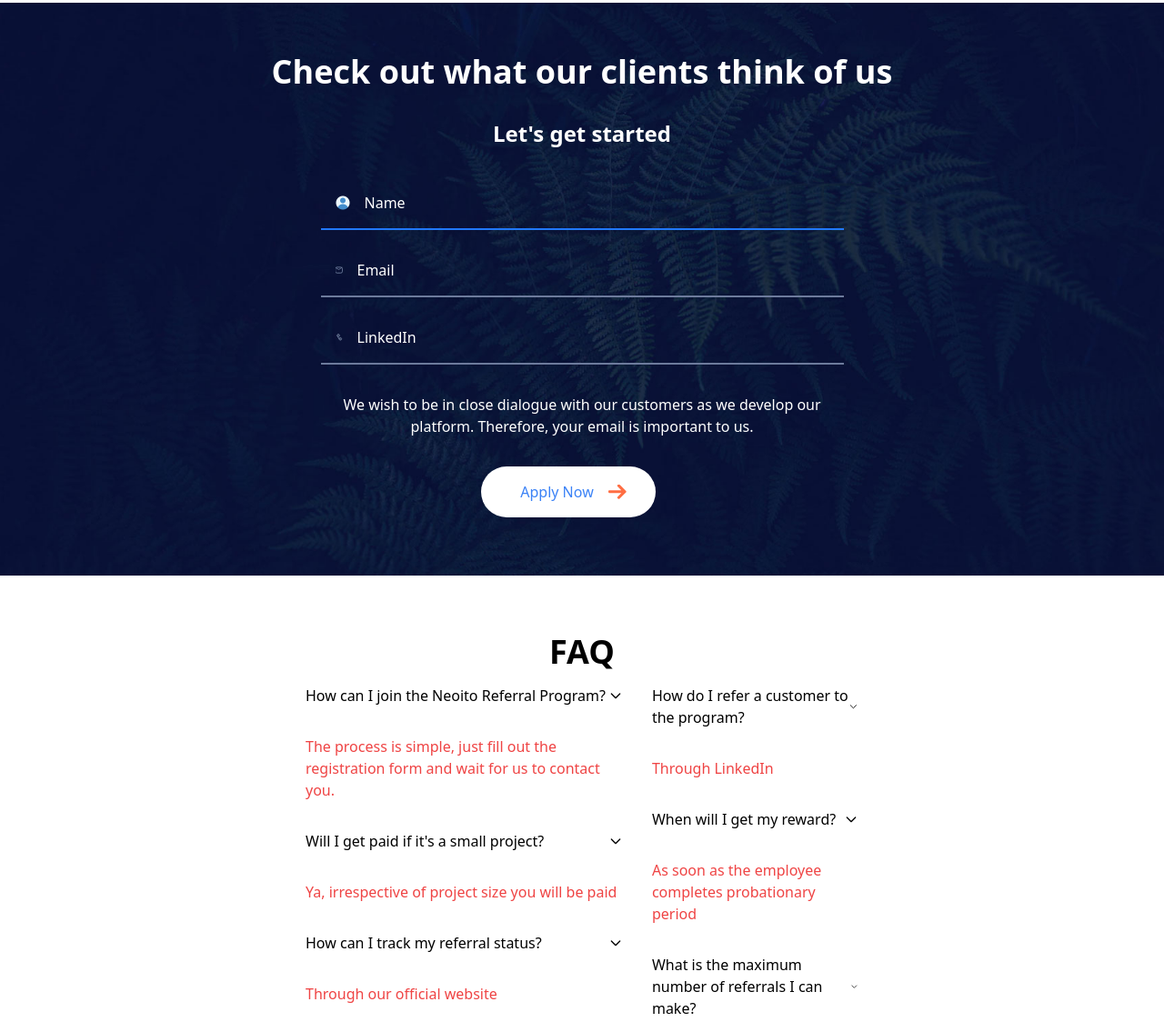
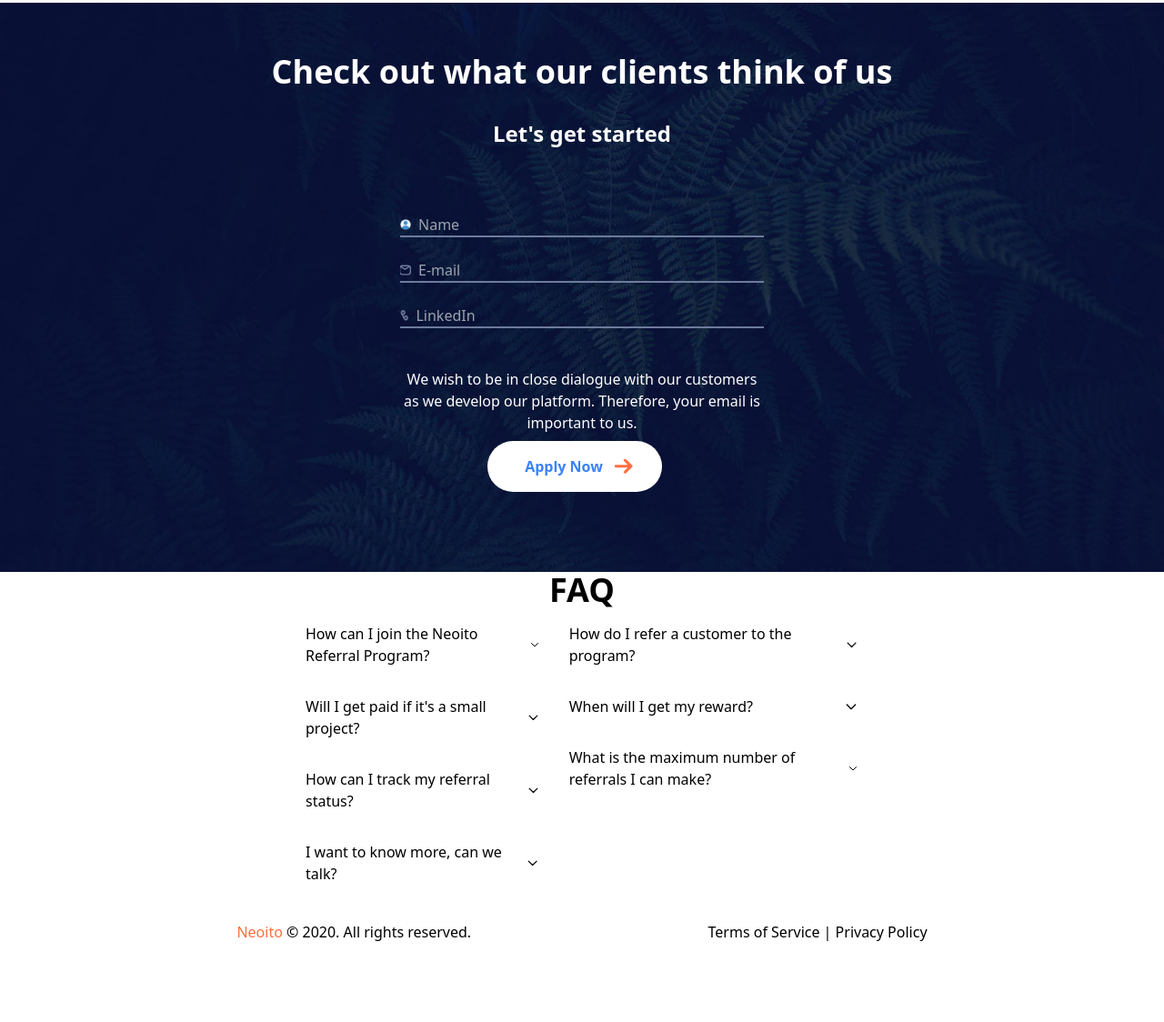
Before and after one commit to SvdNeo/workshop_practice2_neoito, a plain HTML site: page index.html in a window 1280 px wide. Shown: the part 2988-4112 px from the top of the page at 91% size. After the commit the page ends 4049 px from the top, so only its background shows below. Drawn offline with nearby package versions, Linux system fonts and the light colour scheme.

Commit message:
completed the webpage design with revision 1

```diff
--- a/index.html
+++ b/index.html
@@ -190,64 +190,48 @@
             <p class="text-white font-roboto font-bold text-2xl md:text-4xl pt-6 md:pt-14">Check out what our clients think of us</p>
             <p class="text-white font-roboto font-bold text-xl md:text-2xl py-4 md:py-8">Let's get started</p>
           </div>
-          <!-- <div class="max-w-md mx-auto mt-8 p-6 rounded-md shadow-md">
-            <div class="text-center mb-4 relative flex items-center">
-              <img src="/assets/user_456283.png" alt="Profile Icon" class="absolute left-2 top-2 w-3 h-3">
-              <input type="text"  class="border-b-1 border-black px-10 py-1 ">
-              <label for="name" class="absolute left-10 top-2 text-black transition-all">Name</label>
+          <div class="max-w-md mx-auto mt-4 p-6 text-white">
+            <div class="text-center mb-4 relative pb-2">
+              <div class="flex items-center border-b border-b-2 border-[#6D7B9C]  focus:border-blue-500">
+                <img src="/assets/profile_10302971.png" alt="Profile Icon" class="w-3 h-3 mr-2">
+                <input type="text" placeholder="Name" class="bg-transparent w-full md:w-[575px] border-none ">
+              </div>
             </div>
 
-            <div class="text-center mb-4 relative">
-              <img src="/assets/Group 28.svg" alt="Email Icon" class="absolute left-2 top-2 w-3 h-3">
-              <input type="email" id="email" name="email" class="border-b-1 border-black px-10 py-1 focus:outline-none">
-              <label for="email" class="absolute left-10 top-2 text-black transition-all">Email</label>
+            <div class="text-center mb-4 relative pb-2">
+              <div class="flex items-center border-b border-b-2 border-[#6D7B9C]">
+                <img src="/assets/Group 28.svg" alt="Profile Icon" class="w-3 h-3 mr-2">
+                <input type="text" placeholder="E-mail" class="bg-transparent w-full md:w-[575px] border-none ">
+              </div>
             </div>
 
-            <div class="text-center mb-4 relative">
-              <img src="/assets/Group 25.svg" alt="Email Icon" class="absolute left-2 top-2 w-3 h-3">
-              <label for="linkedin" class="absolute left-2 top-2 text-black transition-all">LinkedIn Profile</label>
-              <input type="text" id="linkedin" name="linkedin" class="border-b border-black px-10 py-1 focus:outline-none">
+            <div class="text-center mb-4 relative pb-2">
+              <div class="flex items-center border-b border-b-2 border-[#6D7B9C]">
+                <img src="/assets/Group 25.svg" alt="Profile Icon" class="w-3 h-3 mr-2">
+                <input type="text" placeholder="LinkedIn" class="bg-transparent w-full md:w-[575px] border-none ">
+              </div>
             </div>
 
-            <div class="text-center">
-              <button type="submit" class="bg-blue-500 text-white px-4 py-2 rounded-md hover:bg-blue-600">Apply</button>
-            </div>
-          </div> -->
-          <div class="flex justify-center mb-16">
-          <div class="grid grid-rows-3 grid-cols-1 gap-4 text-white ">
-            <!-- Row 1 -->
-            <div class="p-4 flex items-center w-full md:w-[575px] border-b-2 border-[#2178FF]">
-              <img src="/assets/profile_10302971.png" alt="Image 1" class="w-4 h-4 text-blue-500 mr-4">
-              <span>Name</span>
+            <div class="pt-5 text-center mb-2">
+              <p>We wish to be in close dialogue with our customers as we develop our platform. Therefore, your email is important to us.</p>
             </div>
 
-            <!-- Row 2 -->
-            <div class=" p-4 flex items-center w-full md:w-[575px] border-b-2 border-[#6D7B9C]">
-              <img src="/assets/Group 28.svg" alt="Image 2" class="w-2 h-2 mr-4">
-              <span>Email</span>
-             </div>
-
-            <!-- Row 3 -->
-            <div class=" p-4 flex items-center w-full md:w-[575px] border-b-2 border-[#6D7B9C]">
-              <img src="/assets/Group 25.svg" alt="Image 3" class="w-2 h-2 mr-4">
-              <span>LinkedIn</span>
-            </div>
-            <div class="p-4 text-center w-full md:w-[575px]">
-              <p>We wish to be in close dialogue with our customers as we develop our platform. Therefore, your email is important to us.</p>
-            </div>
-            <button class="apply-now bg-white transition duration-300 transform hover:bg-blue-600 w-48 sm:w-48  ml-24 md:ml-44 p-4 mb-16  font-semibold flex-shrink-0 rounded-full text-black-300 relative">
-              <span class="mr-4 md:mr-6 text-blue-500  font-normal ">Apply Now</span>
+            <button class="apply-now bg-white transition duration-300 transform hover:bg-blue-600 w-48 sm:w-48 ml-14 md:ml-24 p-4 mb-16 font-semibold flex-shrink-0 rounded-full text-black-300 relative">
+              <span class="mr-4 md:mr-6 text-blue-500 text-xs md:text-base font-bold ">Apply Now</span>
               <span class="absolute right-4 top-1/2 transform -translate-y-1/2 text-orange-500">
-                  <img src="/assets/Path 2.svg" alt="arrow" class="mr-4" />
+                <img src="/assets/Path 2.svg" alt="arrow" class="mr-4" />
               </span>
-          </button>
+            </button>
           </div>
 
-        </div>
+
+
+
+
         </section>
     </div>
     <section class=" container mx-auto  w-full md:w-1/2">
-<div class="text-4xl text-center font-bold">FAQ</div>
+<div class="text-4xl md:text-center text-left font-bold">FAQ</div>
 
 
 
@@ -358,7 +342,11 @@
 
   </script>
 
+
 </section>
-
+<footer class="flex  flex-col md:flex-row justify-evenly mt-6 text-base font-normal mb-6">
+  <p class="ml-16"> <span class="text-[#FF6E43]"> Neoito</span> © 2020. All rights reserved.</p>
+  <p class=" md:mr-16 ml-16">Terms of Service | Privacy Policy</p>
+</footer>
 </body>
 </html>
--- a/script.js
+++ b/script.js
@@ -4,6 +4,9 @@
   const input = item.querySelector('input');
   const content = item.querySelector('.accordion-content');
   const arrowIcon = item.querySelector('svg');
+
+  // Set the initial state to hide the content
+  content.style.display = 'none';
 
   input.addEventListener('change', () => {
     if (input.checked) {
```
Lines whose indentation alone changed are shown as unchanged.
